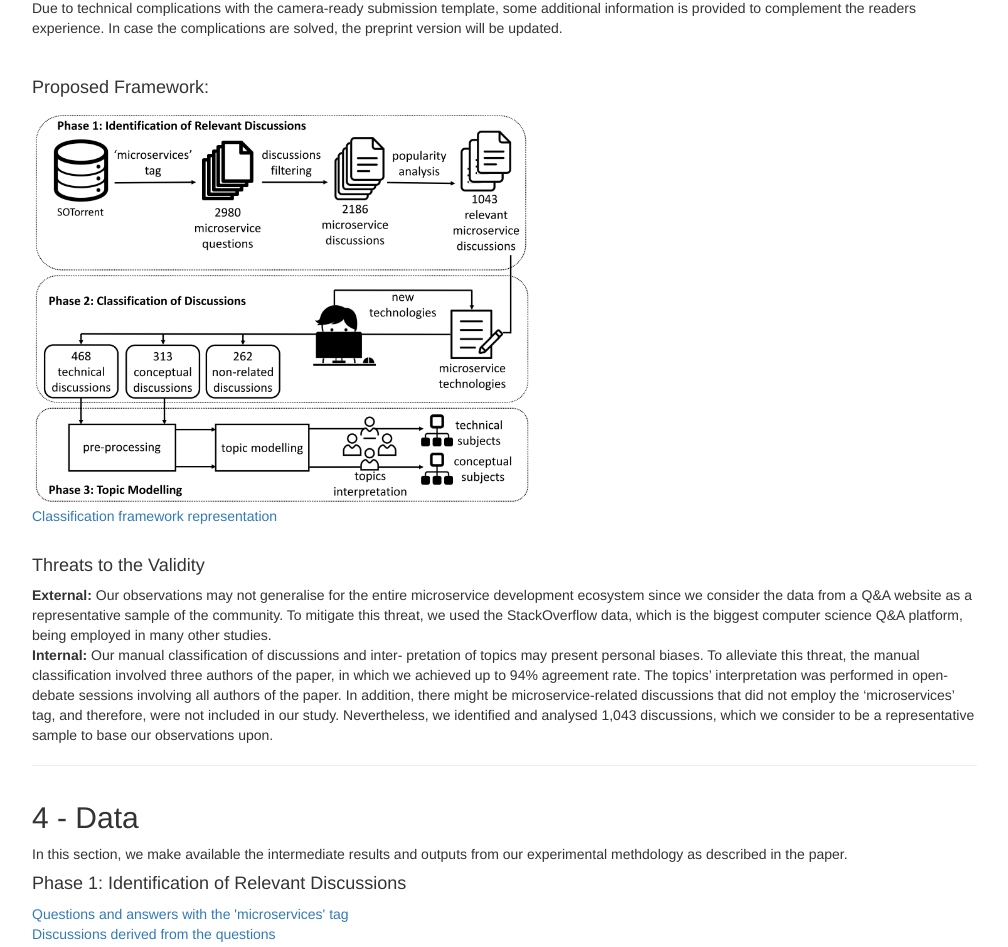
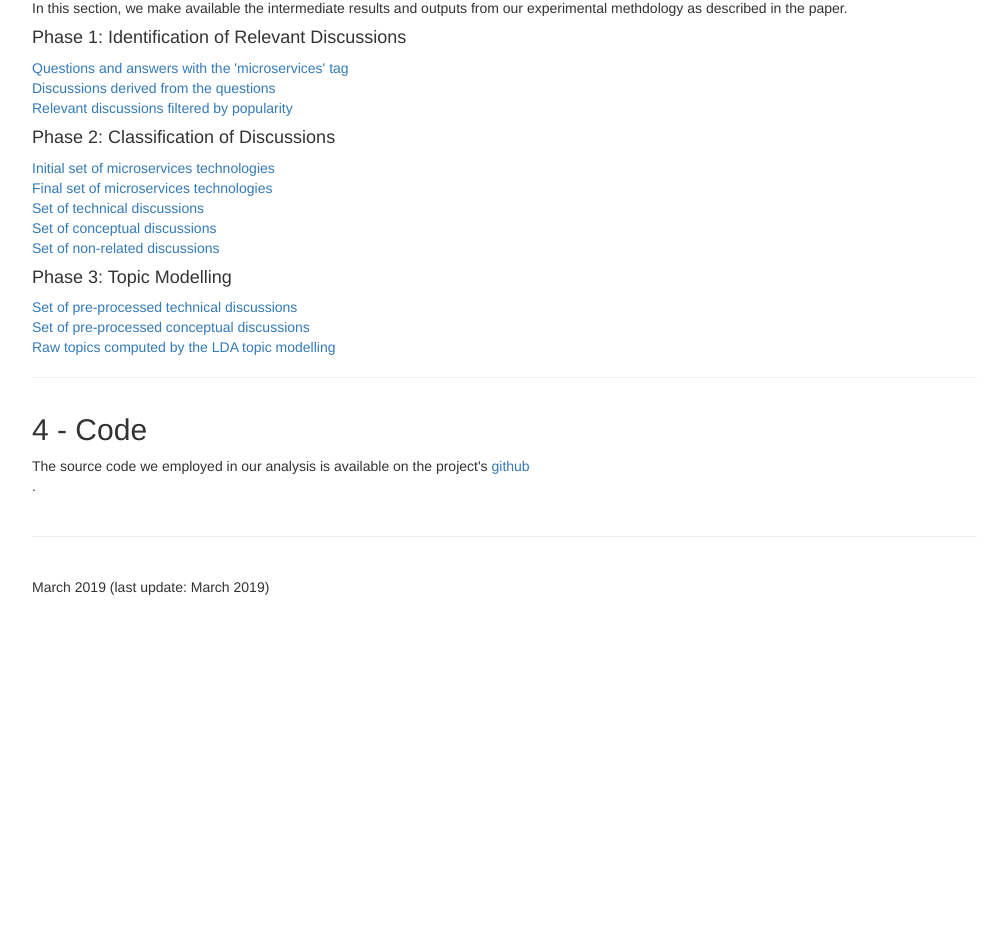
Before and after one commit to Aguiar16/stackoverservices-1, a plain HTML site: page index.html in a window 1280 px wide. Shown: the part 641-1588 px from the top of the page, without its empty margins (233-1241 px from the left). After the commit the page ends 1288 px from the top, so only its background shows below. Drawn offline with Linux system fonts and the light colour scheme.

Commit message:
small fixes

```diff
--- a/index.html
+++ b/index.html
@@ -99,9 +99,8 @@
                   <li class="active"><a href="#topo" class="scroll"><span class="glyphicon glyphicon-home"></span>  Contents</a></li>
                   <li><a href="#abstract" class="scroll"><i class="fa fa-list-alt fa-fw"></i>1 - Abstract</a></li>
                   <li><a href="#preprint" class="scroll"><i class="fa fa-file-o fa-fw"></i>2 - Preprint</a></li>
-                  <li><a href="#addition" class="scroll"><i class="fa fa-file-o fa-fw"></i>3 - Information</a></li>
-                  <li><a href="#data" class="scroll"><i class="fa fa-file-o fa-fw"></i>4 - Data</a></li>
-                  <li><a href="#code" class="scroll"><i class="fa fa-bar-chart-o fa-fw"></i>5 - Code</a></li>
+                  <li><a href="#data" class="scroll"><i class="fa fa-file-o fa-fw"></i>3 - Data</a></li>
+                  <li><a href="#code" class="scroll"><i class="fa fa-bar-chart-o fa-fw"></i>4 - Code</a></li>
             </ul><br/>
 
         </div>
@@ -133,41 +132,7 @@
                A preprint version of the paper is available <a href="" target="_blank">here</a>.
           <hr/>
 
-          <h2 id="addition">3 - Additional Information</h2>
-               <p>
-                 Due to technical complications with the camera-ready submission template,
-                 some additional information is provided to complement the readers experience.
-                 In case the complications are solved, the preprint version will be updated.
-               </p><br>
-
-               <h4>Proposed Framework:</h4>
-
-               <img src="files/framework.png" alt="" width="500"><br>
-               <a href="files/framework.png" target="_blank">Classification framework representation</a><br><br>
-
-               <h4>Threats to the Validity</h4>
-               <p>
-                <strong>External:</strong> Our observations may not generalise for the entire
-                microservice development ecosystem since we consider the
-                data from a Q&A website as a representative sample of the
-                community. To mitigate this threat, we used the StackOverﬂow
-                data, which is the biggest computer science Q&A platform,
-                being employed in many other studies.<br>
-                <strong>Internal:</strong>  Our manual classiﬁcation of discussions and inter-
-                pretation of topics may present personal biases. To alleviate
-                this threat, the manual classiﬁcation involved three authors
-                of the paper, in which we achieved up to 94% agreement
-                rate. The topics’ interpretation was performed in open-debate
-                sessions involving all authors of the paper. In addition, there
-                might be microservice-related discussions that did not employ
-                the ‘microservices’ tag, and therefore, were not included in
-                our study. Nevertheless, we identiﬁed and analysed 1,043
-                discussions, which we consider to be a representative sample
-                to base our observations upon.
-               </p>
-          <hr/>
-
-         <h2 id="data">4 - Data</h2>
+         <h2 id="data">3 - Data</h2>
                In this section, we make available the intermediate results and outputs from our experimental methdology as described in the paper.
 
          <h4>Phase 1: Identification of Relevant Discussions</h4>
@@ -188,7 +153,7 @@
             <a href="files/topics.zip">Raw topics computed by the LDA topic modelling</a><br>
           <hr/>
 
-         <h2 id="code">5 - Code</h2>
+         <h2 id="code">4 - Code</h2>
 
             The source code we employed in our analysis is available on the project's <a href="https://github.com/alanpbandeira/stackoverservices" target="_blank">github</a><br>.
 
```
Also changed, not shown: files/framework.png (deleted).
